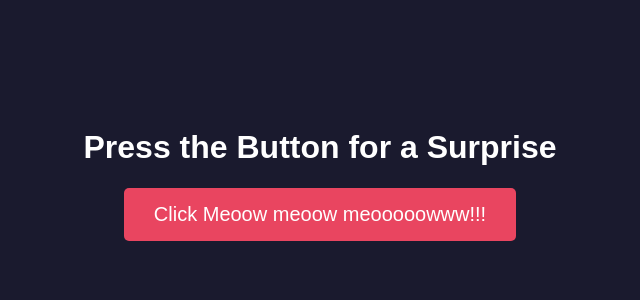
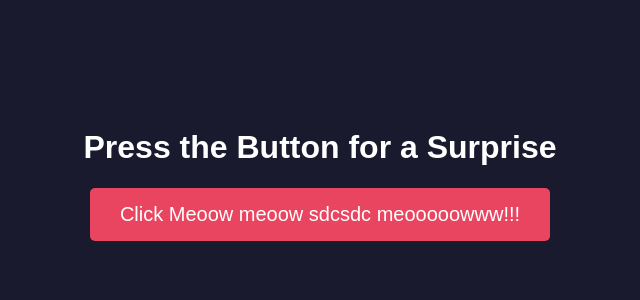
Before and after one commit to Pradyu07/my1app, a Flask app: page / in a window 1280 px wide. Shown: the top 300 px of the page, without its empty margins (320-960 px from the left). Run offline with Flask 3, Linux system fonts and the light colour scheme.

Commit message:
Update index.html

```diff
--- a/templates/index.html
+++ b/templates/index.html
@@ -12,7 +12,7 @@
 <body>
     <h1>Press the Button for a Surprise</h1>
     <form method="POST">
-        <button type="submit">Click Meoow  meoow meooooowww!!!</button>
+        <button type="submit">Click Meoow  meoow sdcsdc meooooowww!!!</button>
     </form>
 
     {% if message %}
```
